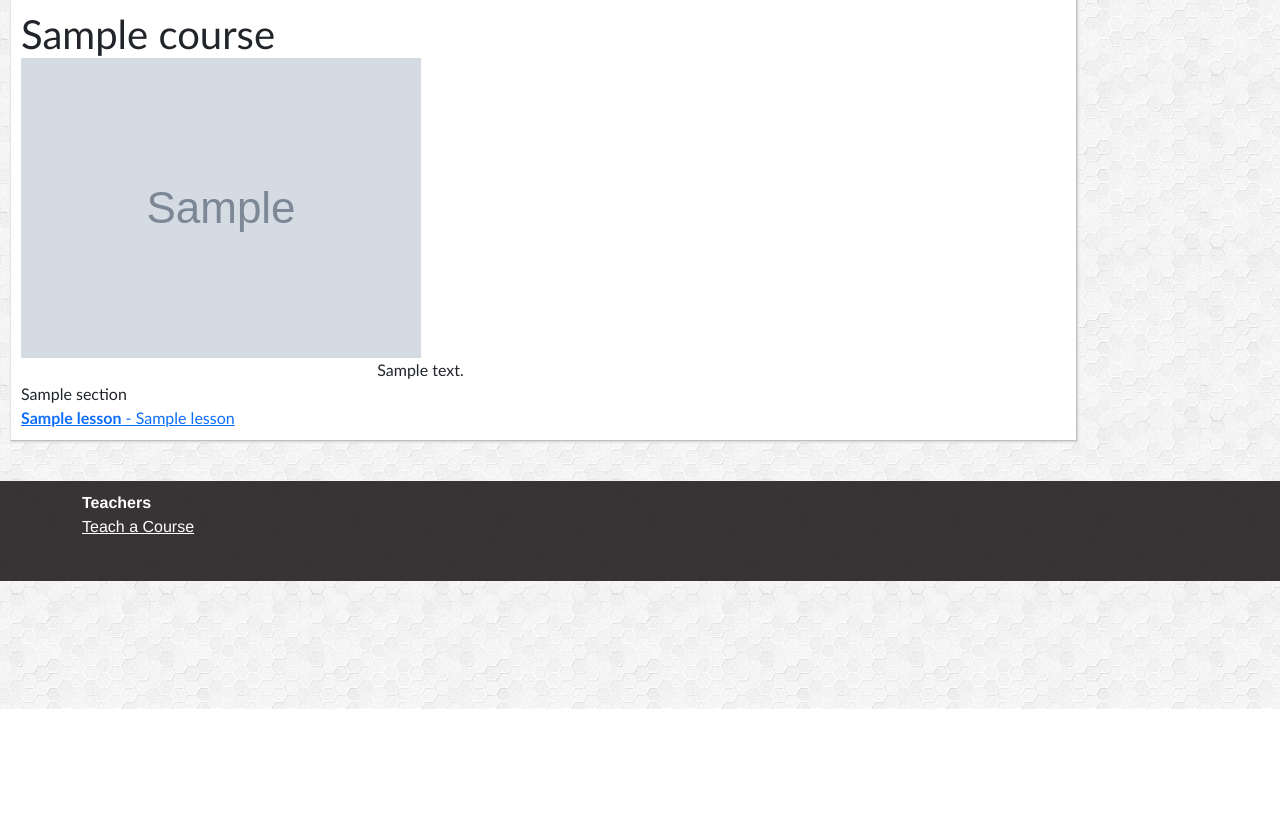
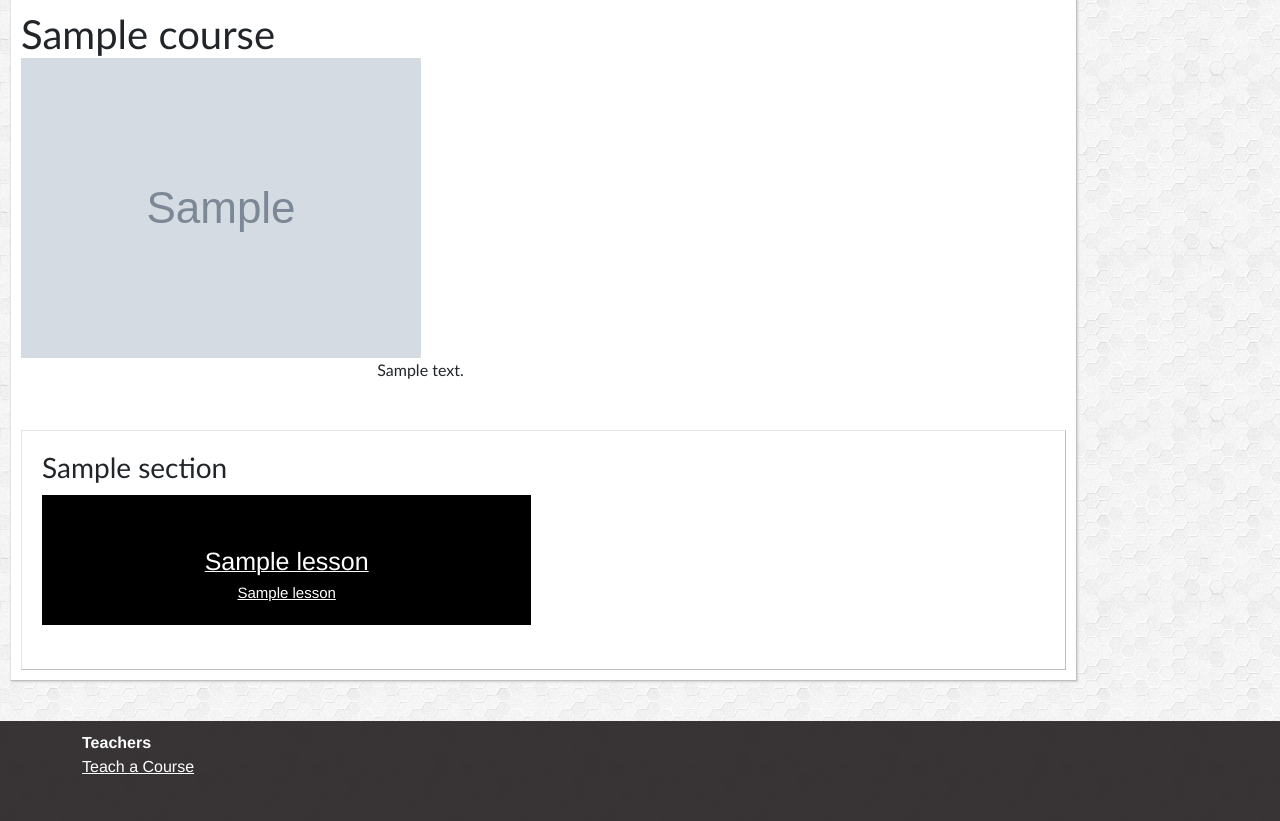
Before and after one commit to Sapho801/Flixter, a Rails app: page /courses/1 in a window 1280 px wide. Shown: the part 91-912 px from the top of the page. Before the commit the page ends 800 px from the top, so only its background shows below. Run offline with Rails 7, Linux system fonts and the light colour scheme; tables that the repository leaves empty hold one stand-in row (values such as "Sample post"); grey boxes marked "Sample" are stand-in pictures; style sheets or scripts are compiled from the project's sources; some libraries are stand-ins or nearby versions.

Commit message:
Completed Lesson 26: Style the Course Page

```diff
--- a/app/assets/stylesheets/master.scss
+++ b/app/assets/stylesheets/master.scss
@@ -86,3 +86,27 @@ body {
 .clr {
   clear: both;
 }
+
+.lesson {
+  background-color: black;
+  margin-top: 10px;
+  height: 130px;
+}
+
+.section {
+  border: 1px solid;
+  border-color: #e4e4e4 #bebebd #bebebd #e4e4e4;
+  padding: 20px;
+}
+
+.lesson a {
+  color: white;
+  font-family: "Helvetica Neue", Helvetica;
+  font-weight: 100;
+  font-size: 15px;
+}
+
+.lesson a b {
+  font-weight: 100;
+  font-size: 25px;
+}
--- a/app/views/courses/show.html.erb
+++ b/app/views/courses/show.html.erb
@@ -24,19 +24,27 @@
 
   <div class="col-12">
     <% @course.sections.each do |section| %>
+      <br /><br />
       <div class="section">
+         <h3>
           <%= section.title %>
+        </h3>
+          <div class="row">
           <% section.lessons.each do |lesson| %>
-          <div class="lesson">
+            <div class="col-12 col-sm-6">
+              <div class="lesson text-center">
+                <br /><br />
                 <%= link_to lesson_path(lesson) do %>
                   <b><%= lesson.title %></b>
-              -
+                  <br />
                   <%= lesson.subtitle %>
                 <% end %>
               </div>
+            </div>
           <% end %>
         </div>
+        <br class="clr" />
+      </div>
     <% end %>
-
   </div>
 </div>
```
Lines whose indentation alone changed are shown as unchanged.
